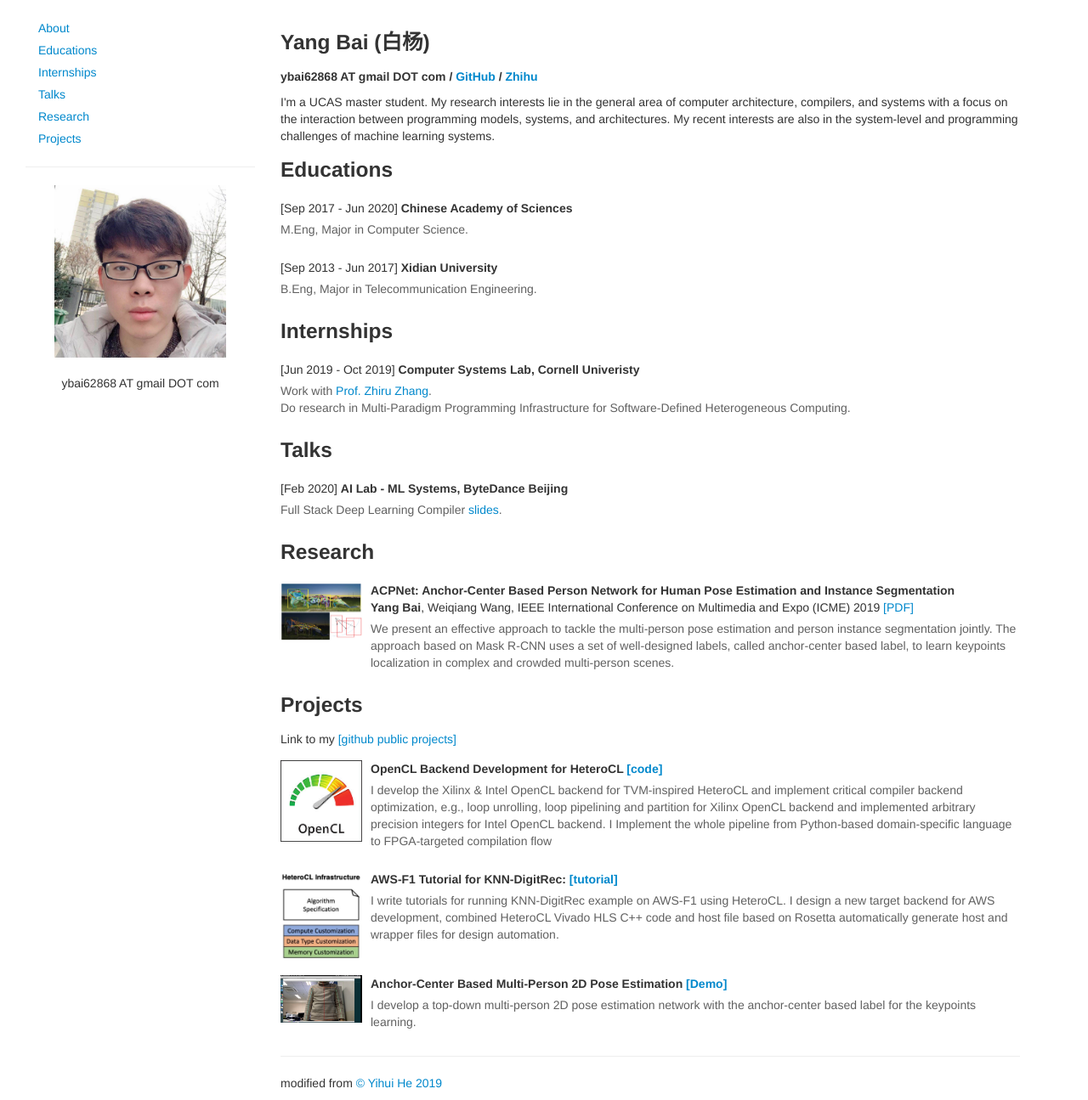
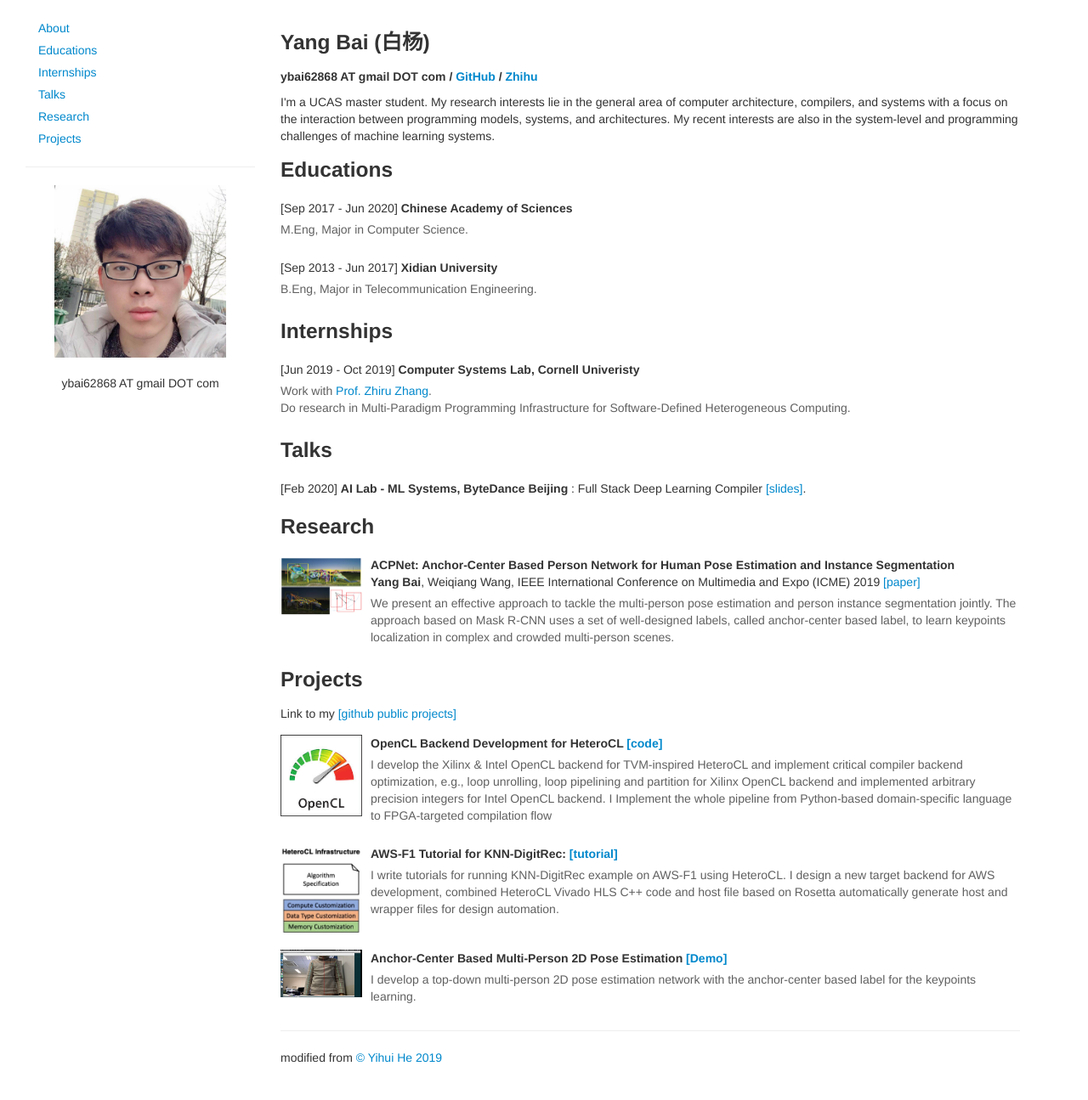
Before and after one commit to ybai62868/ybai62868.github.io, a Jekyll site: the page index.html, which Jekyll copies as it is, in a window 1280 px wide and 1295 px high. Shown: the whole window at 85% size. Built offline with Jekyll 4.4.1, drawn with Linux system fonts in a browser that asks for light colours; some of the changed lines change nothing that is shown.

Commit message:
[Add] Update the format of talks

```diff
--- a/index.html
+++ b/index.html
@@ -195,10 +195,11 @@
                         <strong>
                             AI Lab - ML Systems, ByteDance Beijing
                         </strong>
+                        : Full Stack Deep Learning Compiler <a target="_blank" href="https://drive.google.com/file/d/1Oct44xh4E2cZvCDXgn_aubmFcFji71h4/view">[slides]</a>. <br />
                     </p>
-                    <p class="abstract-text">
-                    Full Stack Deep Learning Compiler <a target="_blank" href="https://drive.google.com/file/d/1Oct44xh4E2cZvCDXgn_aubmFcFji71h4/view">slides</a>. <br />
-                    </p>
+     <!--                <p class="abstract-text">
+                    Full Stack Deep Learning Compiler <a target="_blank" href="https://drive.google.com/file/d/1Oct44xh4E2cZvCDXgn_aubmFcFji71h4/view">[slides]</a>. <br />
+                    </p> -->
                 </div>
             </div>
 
@@ -219,7 +220,7 @@
                      </strong><br>
                         <strong>Yang Bai</strong>, Weiqiang Wang, IEEE International Conference on Multimedia and Expo (ICME) 2019
                         <a target="_blank"
-                           href="https://github.com/ybai62868/ybai62868.github.io/tree/master/assets_files_yang/ICME2019.pdf">[PDF]</a>
+                           href="https://github.com/ybai62868/ybai62868.github.io/tree/master/assets_files_yang/ICME2019.pdf">[paper]</a>
 
 
                     </p>
```
